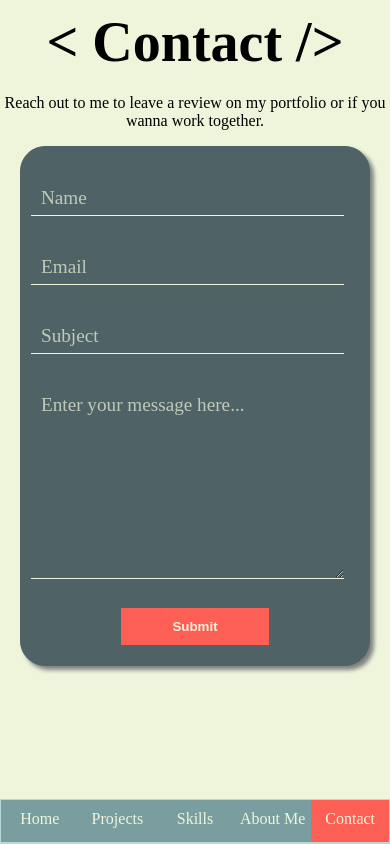
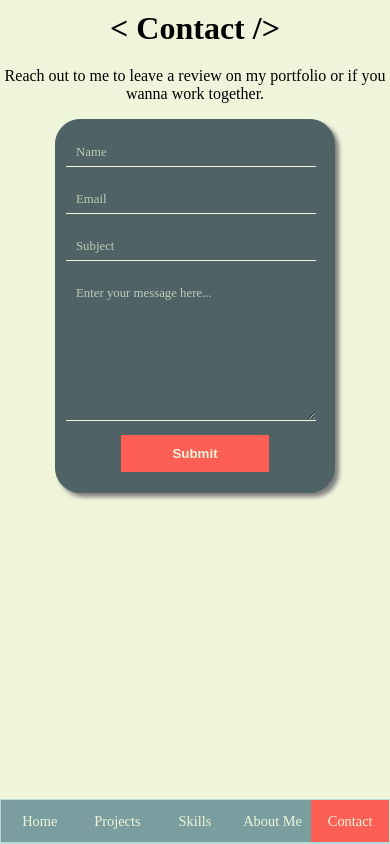
Before and after one commit to nicholsk18/portfolio, a Next.js app: page /contact in a window 390 px wide. Built offline with nearby package versions, Linux system fonts and the light colour scheme.

Commit message:
mobile style fixes

```diff
--- a/public/assets/css/input.module.css
+++ b/public/assets/css/input.module.css
@@ -170,3 +170,24 @@
     left: 10px;
   }
 }
+@media only screen and (max-width: 413px) {
+  #contact_form {
+    width: 280px;
+  }
+  .form_group {
+    margin: 10px 0;
+  }
+  #input_name,
+  #input_email,
+  #input_subject,
+  #input_message,
+  .input_label {
+    font-size: 0.8rem;
+  }
+  .label_active {
+    font-size: 0.5rem;
+  }
+  #input_message {
+    height: 150px;
+  }
+}
--- a/public/assets/css/layout.module.css
+++ b/public/assets/css/layout.module.css
@@ -27,3 +27,8 @@
     font-size: 3.5rem;
   }
 }
+@media only screen and (max-width: 413px) {
+  #page_title {
+    font-size: 2rem;
+  }
+}
--- a/public/assets/css/nav.module.css
+++ b/public/assets/css/nav.module.css
@@ -65,6 +65,11 @@
   }
   .nav_link {
     text-align: center;
-    margin: 0 auto;
+    padding-top: 0.8rem;
   }
 }
+@media only screen and (max-width: 413px) {
+  .nav_link {
+    font-size: 0.9rem;
+  }
+}
--- a/public/assets/css/skills.module.css
+++ b/public/assets/css/skills.module.css
@@ -30,3 +30,8 @@
   margin-top: 80px;
   margin-bottom: -20px;
 }
+@media only screen and (max-width: 1024px) {
+  .skill img {
+    width: 100%;
+  }
+}
--- a/src/components/ActiveLink.jsx
+++ b/src/components/ActiveLink.jsx
@@ -8,8 +8,8 @@ const ActiveLink = ({ children, activeClassName, ...props }) => {
   const child = Children.only(children)
   const childClassName = child.props.className || ''
 
-    const className = asPath === props.href
-        || asPath === props.as
+  const className =
+    asPath === props.href || asPath === props.as
       ? `${childClassName} ${activeClassName}`.trim()
       : childClassName
 
--- a/src/components/Layout.jsx
+++ b/src/components/Layout.jsx
@@ -1,4 +1,7 @@
-import { container, page_container } from '../../public/assets/css/layout.module.css'
+import {
+  container,
+  page_container,
+} from '../../public/assets/css/layout.module.css'
 import Nav from '../components/nav'
 
 const Layout = ({ children }) => {
--- a/src/pages/_app.jsx
+++ b/src/pages/_app.jsx
@@ -1,5 +1,5 @@
 import React, { Component, useEffect } from 'react'
-import {useRouter} from "next/router";
+import { useRouter } from 'next/router'
 import '../../public/assets/css/index.css'
 import * as gtag from '../lib/gtag'
 
--- a/src/pages/_document.jsx
+++ b/src/pages/_document.jsx
@@ -1,5 +1,5 @@
-import Document, { Html, Head, Main, NextScript} from "next/document";
-import { GA_TRACKING_ID} from "../lib/gtag";
+import Document, { Html, Head, Main, NextScript } from 'next/document'
+import { GA_TRACKING_ID } from '../lib/gtag'
 
 export default class MyDocument extends Document {
   render() {
--- a/src/pages/index.jsx
+++ b/src/pages/index.jsx
@@ -4,7 +4,6 @@ import PageHeader from '../components/PageHeader'
 import {
   welcome_section,
   home_img,
-  mobile_placeholder,
 } from '../../public/assets/css/home.module.css'
 import Layout from '../components/Layout'
 
@@ -24,9 +23,6 @@ const Main = () => {
           <img src="/assets/images/solving-problems-no-bg.png" alt="" />
         </div>
       </div>
-      <div className={mobile_placeholder}>
-        <p>Best viewed on desktop, mobile coming soon</p>
-      </div>
     </Layout>
   )
 }
```
Also changed, not shown: public/assets/css/home.module.css (+1 -12 lines), src/pages/_error.jsx (+15 -9 lines), src/pages/about.jsx (+12 -3 lines). Lines whose indentation alone changed are shown as unchanged.
